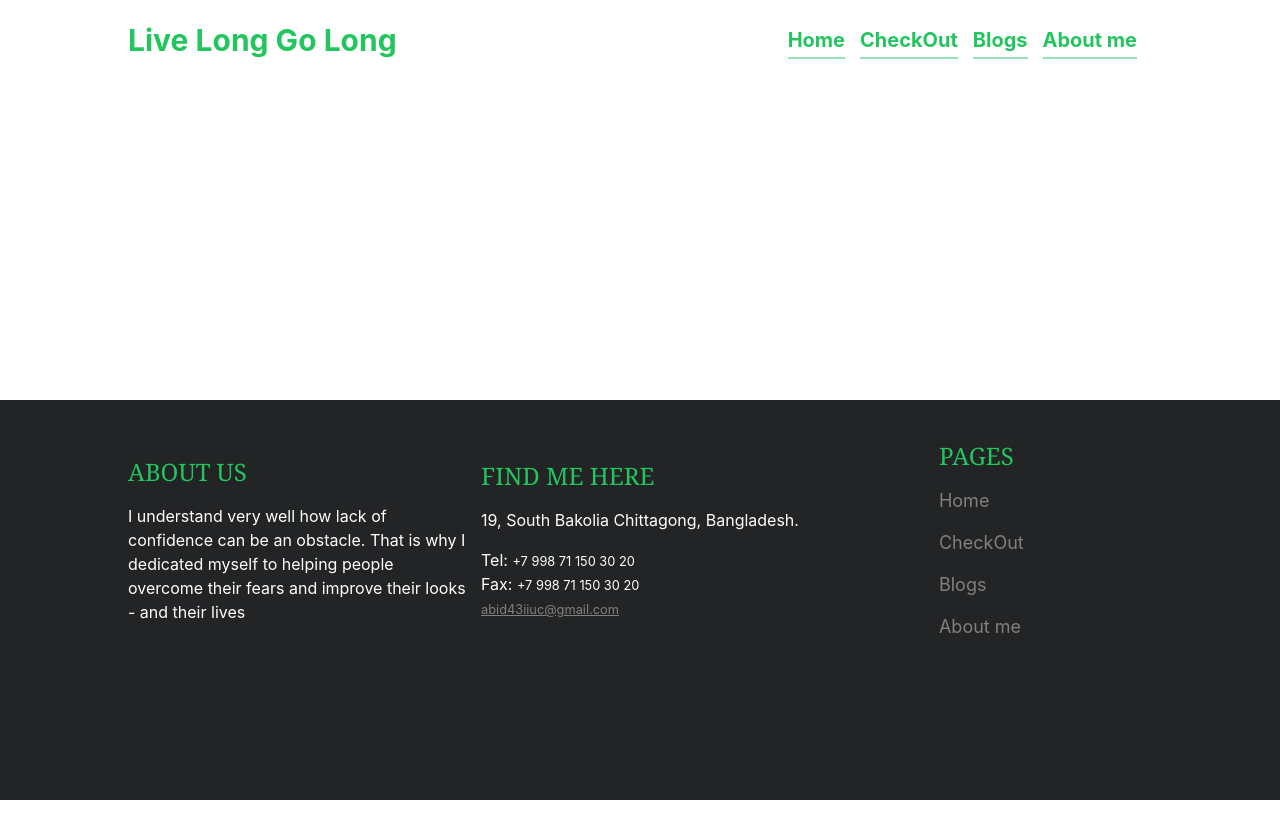
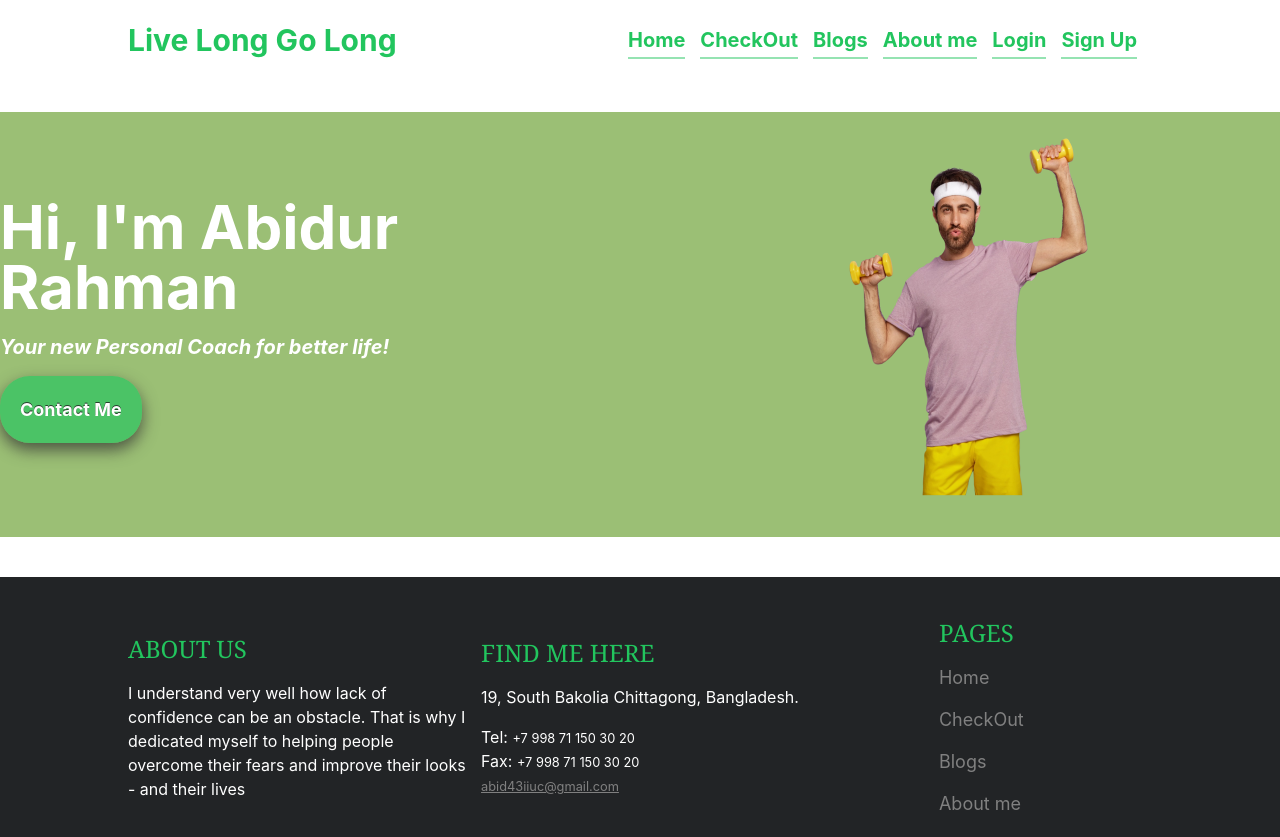
Before and after one commit to Abidur-Rahman-Chowdhury/live-long-go-long, a React (Create React App) app: page / in a window 1280 px wide. Before the commit the page ends 800 px from the top, so only its background shows below. Built offline with nearby package versions, Linux system fonts and the light colour scheme.

Commit message:
done banner section

```diff
--- a/src/App.js
+++ b/src/App.js
@@ -1,12 +1,18 @@
 
+import { Route, Routes } from 'react-router-dom';
 import './App.css';
 import Footer from './Components/Footer/Footer';
 import Header from './Components/Header/Header';
+import Home from './Components/Home/Home';
 
 function App() {
   return (
     <div>
       <Header></Header>
+      <Routes>
+        <Route path='/' element={<Home></Home>}></Route>
+        <Route path='/home' element={<Home></Home>}></Route>
+      </Routes>
 
      <Footer></Footer>
     </div>
--- /dev/null
+++ b/src/Components/Banner/Banner.css
@@ -0,0 +1,33 @@
+.banner-container {
+  background-color: #9bbf75;
+  padding-bottom: 30px;
+
+  padding-top: 20px;
+}
+.banner-image {
+  max-width: 500px;
+}
+.banner-image img {
+  width: 100%;
+}
+.banner-container p {
+  font-style: italic;
+  font-weight: bold;
+}
+.banner-btn {
+  color: rgb(255, 255, 255);
+  font-size: 18px;
+  padding: 20px;
+  text-shadow: 0px -1px 0px rgba(30, 30, 30, 0.8);
+  -webkit-border-radius: 30px;
+  -moz-border-radius: 30px;
+  border-radius: 30px;
+  background: #22c55ea8;
+
+  -webkit-box-shadow: 0px 7px 16px rgba(50, 50, 50, 0.75);
+  -moz-box-shadow: 0px 7px 16px rgba(50, 50, 50, 0.75);
+  box-shadow: 0px 7px 16px rgba(50, 50, 50, 0.75);
+  margin-top: 15px;
+  font-weight: bold;
+  border: none;
+}
--- /dev/null
+++ b/src/Components/Banner/Banner.js
@@ -0,0 +1,24 @@
+import React from 'react';
+import './Banner.css';
+import banner from '../../image/banner/Banner.png'
+const Banner = () => {
+    return (
+        <div>
+            <div className='banner-container grid grid-cols-1 md:grid-cols-2 place-content-center place-items-center'>
+
+
+                <div className='banner-text'>
+                    <h2 className='text-6xl font-bold text-white'>Hi, I'm Abidur Rahman </h2>
+                    <p className='mt-4 text-white text-xl'>Your new Personal Coach for better life!</p>
+                    <button className='banner-btn'>Contact Me</button>
+                </div>
+                <div className='banner-image'>
+                    <img src={banner} alt="" />
+                   </div>
+            </div>
+
+        </div>
+    );
+};
+
+export default Banner;
--- a/src/Components/Footer/Footer.js
+++ b/src/Components/Footer/Footer.js
@@ -3,7 +3,7 @@ import { Link } from 'react-router-dom';
 import './Footer.css';
 const Footer = () => {
   return (
-    <footer className=" min-h-[400px] bg-[#222426] fixed bottom-0">
+    <footer className=" footer bg-[#222426] pb-5 mt-10">
       <div className="footer-container pt-10 grid w-[80%] mx-auto grid-cols-1 md:grid-cols-2 lg:grid-cols-3 text-[#22C55E] place-items-center  place-content-center gap-y-8">
         <div>
           <h4 className="text-2xl font-serif">ABOUT US</h4>
--- a/src/Components/Header/Header.js
+++ b/src/Components/Header/Header.js
@@ -11,6 +11,8 @@ const Header = () => {
                 <Link to='/checkout'>CheckOut</Link>
                 <Link to='/blogs'>Blogs</Link>
                 <Link to='/aboutme'>About me</Link>
+                <Link to='/login'>Login</Link>
+                <Link to='/signup'>Sign Up</Link>
              </ul>
         </nav>
     );
--- /dev/null
+++ b/src/Components/Home/Home.js
@@ -0,0 +1,14 @@
+import React from 'react';
+import Banner from '../Banner/Banner';
+import './Home.css';
+
+
+const Home = () => {
+    return (
+        <div>
+           <Banner></Banner>
+        </div>
+    );
+};
+
+export default Home;
```
Also changed, not shown: src/Components/Footer/Footer.css (line endings or trailing spaces), src/Components/Home/Home.css (added), src/image/banner/Banner.png (added).
